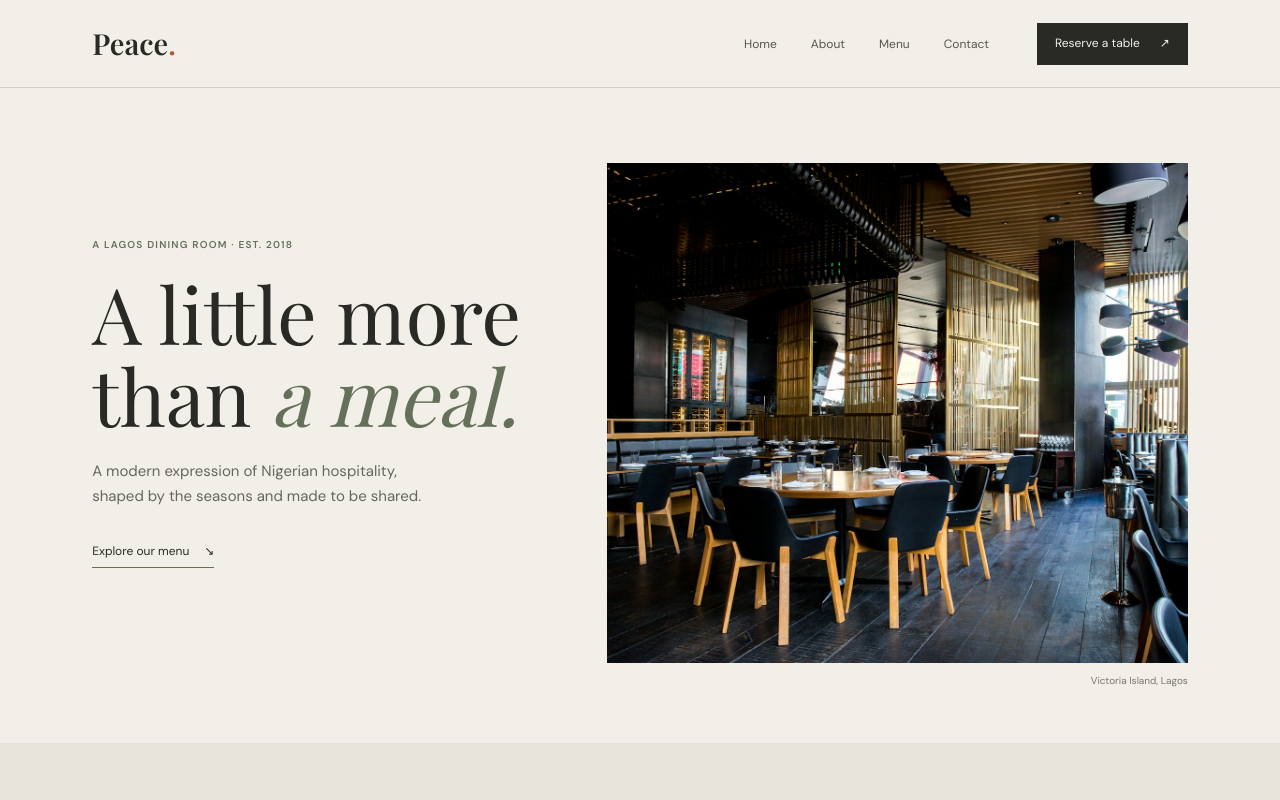
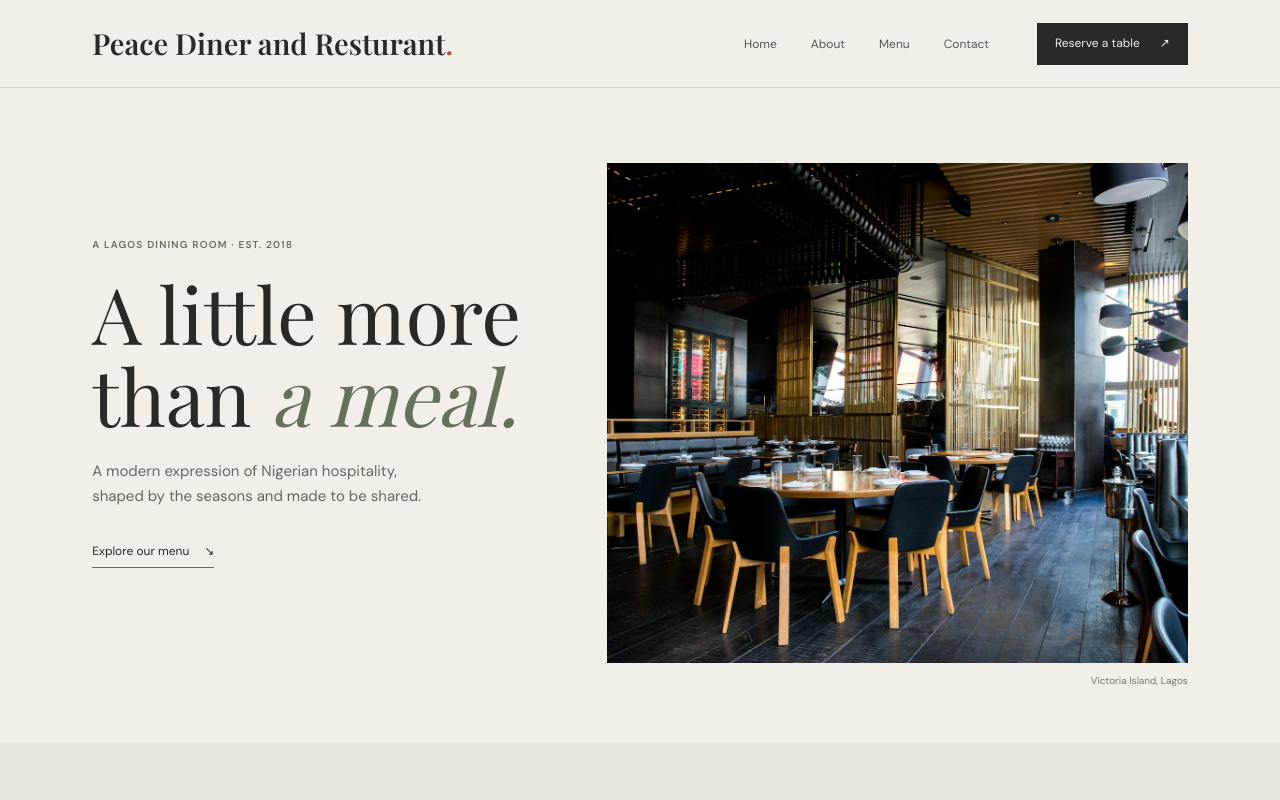
Before and after one commit to abdulsalamakanmu68-hue/com105, a plain HTML site: page index.html in a window 1280 px wide. Shown: the top 800 px of the page. Drawn offline with nearby package versions, Linux system fonts and the light colour scheme.

Commit message:
first commit

```diff
--- a/index.html
+++ b/index.html
@@ -14,7 +14,7 @@
 <body>
   <!-- Primary navigation -->
   <header class="site-header">
-    <a class="wordmark" href="#home" aria-label="ÉLAN home">Peace<span>.</span></a>
+    <a class="wordmark" href="#home" aria-label="ÉLAN home">Peace Diner and Resturant<span>.</span></a>
 
     <button class="menu-toggle" type="button" aria-expanded="false" aria-controls="primary-navigation">
       <span class="menu-toggle-label">Menu</span>
```
